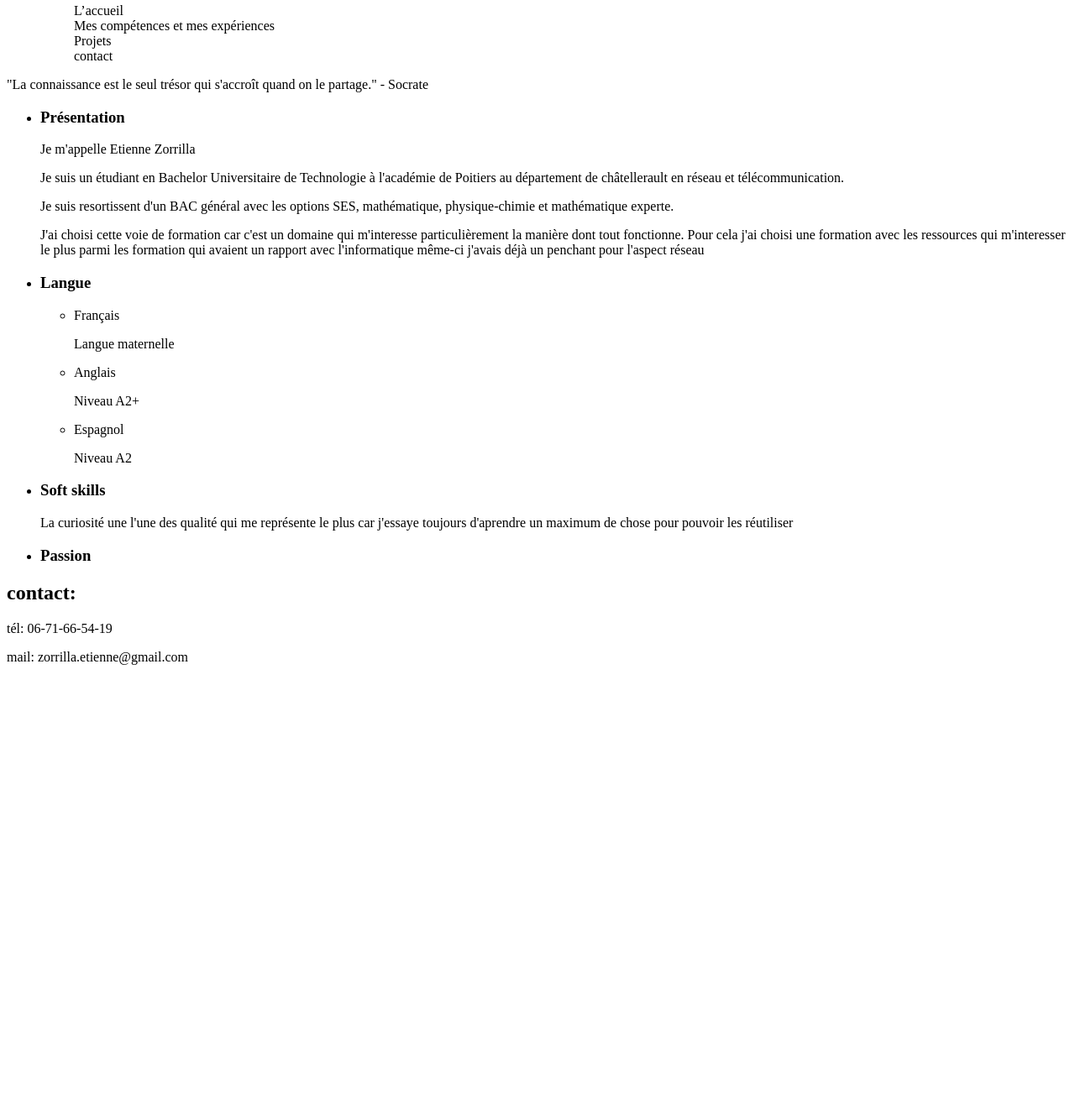
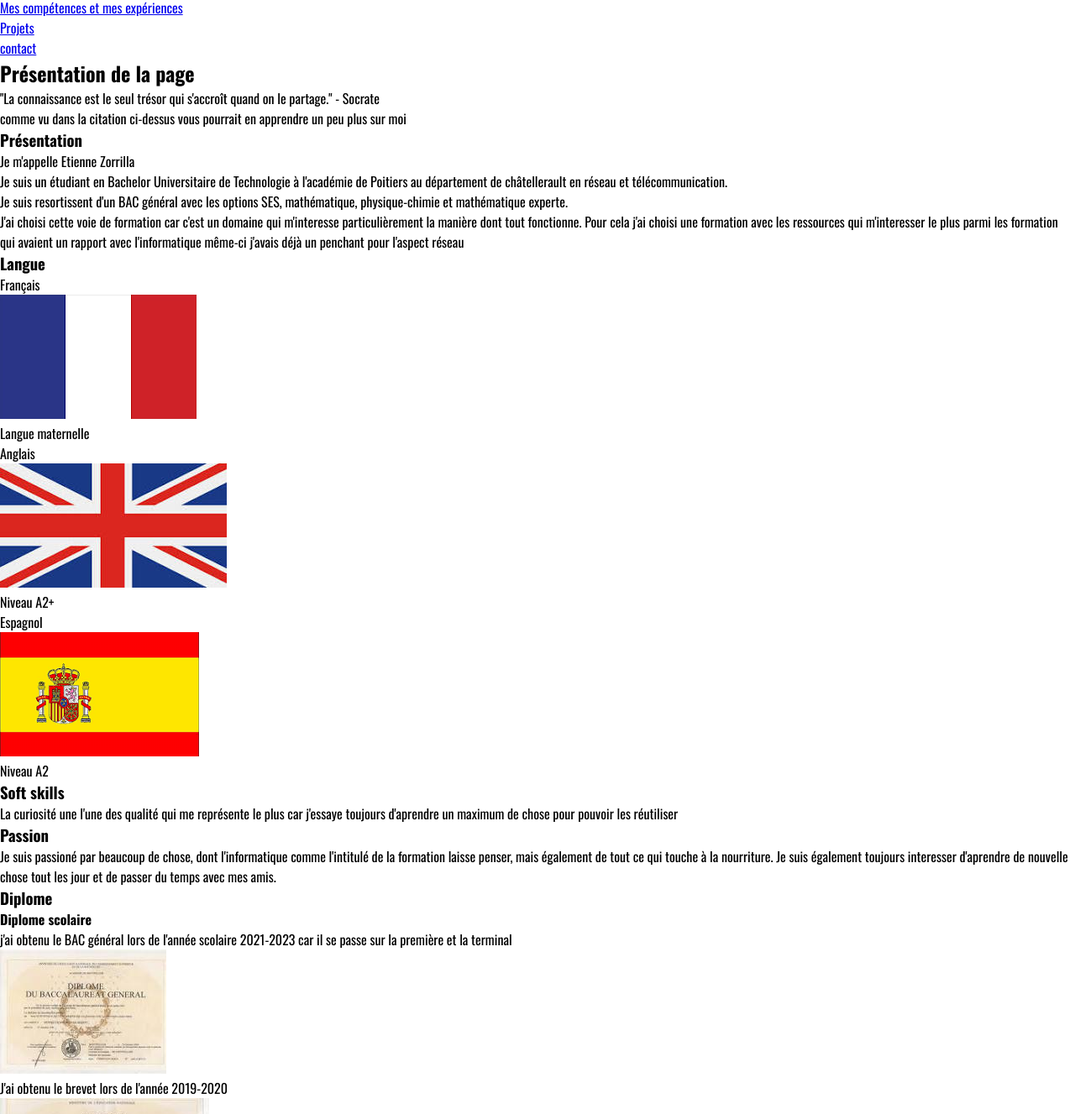
Before and after one commit to EtienneZorrilla/portfolio, a plain HTML site: page portefolio_accueil.html in a window 1280 px wide. Shown: the part 63-1390 px from the top of the page at 84% size. Before the commit the page ends 871 px from the top, so only its background shows below. Drawn offline with nearby package versions, Linux system fonts and the light colour scheme.

Commit message:
version 2

```diff
--- /dev/null
+++ b/css/accueil.css
@@ -0,0 +1,11 @@
+
+  @import url('https://fonts.googleapis.com/css2?family=Oswald:wght@400;700&display=swap');
+
+*{
+    margin: 0;
+    padding: 0;
+}
+
+body {
+    font-family: 'Oswald', sans-serif;
+}
--- a/portefolio_accueil.html
+++ b/portefolio_accueil.html
@@ -4,22 +4,26 @@
         <meta charset="UTF-8">
         <title>Mon porte folio</title>
         <script src="chrome-extension://nngceckbapebfimnlniiiahkandclblb/content/fido2/page-script.js"></script>
+        <link rel="stylesheet" href="css/accueil.css">
+
     </head>
     <body>
         <header>
          <nav>
-            <h1>accueil</h1>
+            <h1>Accueil</h1>
             <ul>
-                <ol>L’accueil</ol>
-                <ol>Mes compétences et mes expériences</ol>
-                <ol>Projets</ol>
-                <ol>contact</ol>
+                <ol><a href="portefolio_accueil.html">L’accueil</a></ol>
+                <ol><a href="compétence.html">Mes compétences et mes expériences</a></ol>
+                <ol><a href="Projet.html">Projets</a></ol>
+                <ol><a href="contact.html">contact</a></ol>
             </ul>
          </nav>
         </header>
         <article>
+            <h2>Présentation de la page</h2>
             <p>"La connaissance est le seul trésor qui
                 s'accroît quand on le partage." - Socrate</p>
+                <p>comme vu dans la citation ci-dessus vous pourrait en apprendre un peu plus sur moi </p>
            <ul>
             <li>
                 <h3>Présentation</h3>
@@ -43,10 +47,13 @@
             <p>
                 <ul>
                     <li>Français</li>
+                    <img src="image/france.png" alt="">
                     <p>Langue maternelle</p>
                     <li>Anglais</li>
+                    <img src="image/anglais.jfif" alt="">
                     <p>Niveau A2+ </p>
                     <li>Espagnol</li>
+                    <img src="image/Espagne.png" alt="">
                     <p>Niveau A2 </p>
 
                 </ul>
@@ -55,7 +62,30 @@
                 <h3>Soft skills</h3>
                 <p>La curiosité une l'une des qualité qui me représente le plus car j'essaye toujours d'aprendre un maximum de chose pour pouvoir les réutiliser </p>
             </li>
-            <li><h3>Passion</h3></li>
+            <li>
+                <h3>Passion</h3>
+                <p>Je suis passioné par beaucoup de chose, dont l'informatique comme l'intitulé de la formation laisse penser, mais également de tout ce qui touche à
+                    la nourriture. Je suis également toujours interesser d'aprendre de nouvelle chose tout les jour et de passer du temps avec mes amis. </p>
+            </li>
+            <li>
+                <h3>Diplome</h3>
+                <article>
+                    <ul>
+                        <ol>
+                            <h4>Diplome scolaire</h4>
+                <p>j'ai obtenu le BAC général lors de l'année scolaire 2021-2023 car il se passe sur la première et la terminal</p>
+                <img src="image/Bac.jfif" alt="">
+                <p>J'ai obtenu le brevet lors de l'année 2019-2020</p>
+                <img src="image/brevet.jfif" alt="">
+                 </ol>
+
+                 <ol>
+                    <h4>Autres diplomes</h4>
+                <p></p>
+            </ol>
+            </ul>
+        </article>
+            </li>
            </ul>
           </nav>
 
```
Also changed, not shown: Projet.html (+14 -6 lines), compétence.html (+14 -7 lines), contact.html (+8 -6 lines), image/Bac.jfif (added), image/Espagne.png (added), image/anglais.jfif (added), image/brevet.jfif (added), image/fond globale.jfif (added), image/france.png (added), 2 other files.
